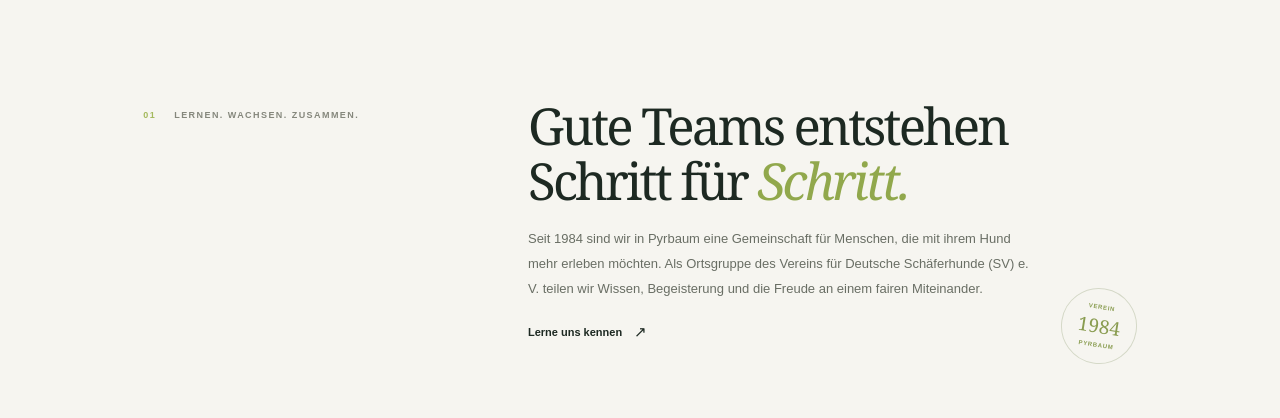
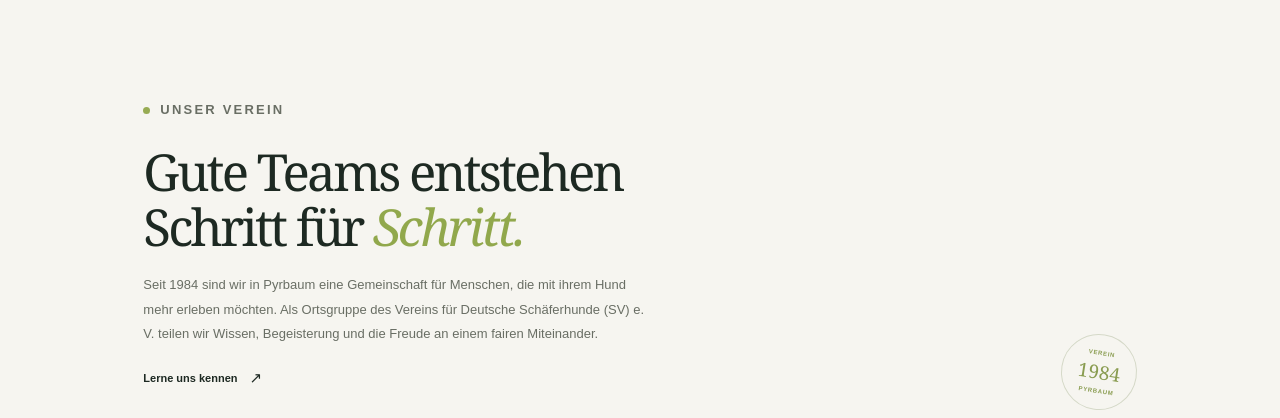
Before and after one commit to tanjakruegerbgt/website-svog-pyrbaum, a website: page index.html in a window 1280 px wide. Shown: the part 692-1110 px from the top of the page. Drawn offline with Linux system fonts and the light colour scheme.

Commit message:
:recycle: CSS-Styles für die Intro-Sektion (Unser Verein) optimiert und überflüssige Elemente entfernt

```diff
--- a/index.css
+++ b/index.css
@@ -172,25 +172,13 @@ h2 em {
   padding-right: 11.2%;
 }
 .intro {
-  grid-template-columns: 0.8fr 1.5fr;
+  grid-template-columns: 1fr;
   align-items: start;
-  gap: 60px;
   min-height: 375px;
   padding-top: 100px;
   padding-bottom: 86px;
   display: grid;
   position: relative;
-}
-.intro-label {
-  color: #85877c;
-  letter-spacing: 0.16em;
-  padding-top: 12px;
-  font-size: 9px;
-  font-weight: 700;
-}
-.intro-label span {
-  color: #a4b95d;
-  margin-right: 14px;
 }
 .intro-main {
   max-width: 590px;
@@ -605,9 +593,6 @@ h2 em {
     padding-top: 66px;
     padding-bottom: 80px;
   }
-  .intro-label {
-    padding: 0;
-  }
   .intro h2,
   .section-heading h2 {
     font-size: 39px;
--- a/index.html
+++ b/index.html
@@ -51,10 +51,8 @@
         <div class="hero-counter" aria-hidden="true">01 <span>—</span> 03</div>
       </section>
       <section class="intro section-wrap" id="verein">
-        <div class="intro-label">
-          <span>01</span> LERNEN. WACHSEN. ZUSAMMEN.
-        </div>
         <div class="intro-main">
+          <p class="eyebrow eyebrow-dark"><span></span> UNSER VEREIN</p>
           <h2>Gute Teams entstehen<br />Schritt für <em>Schritt.</em></h2>
           <p>
             Seit 1984 sind wir in Pyrbaum eine Gemeinschaft für Menschen, die
```
